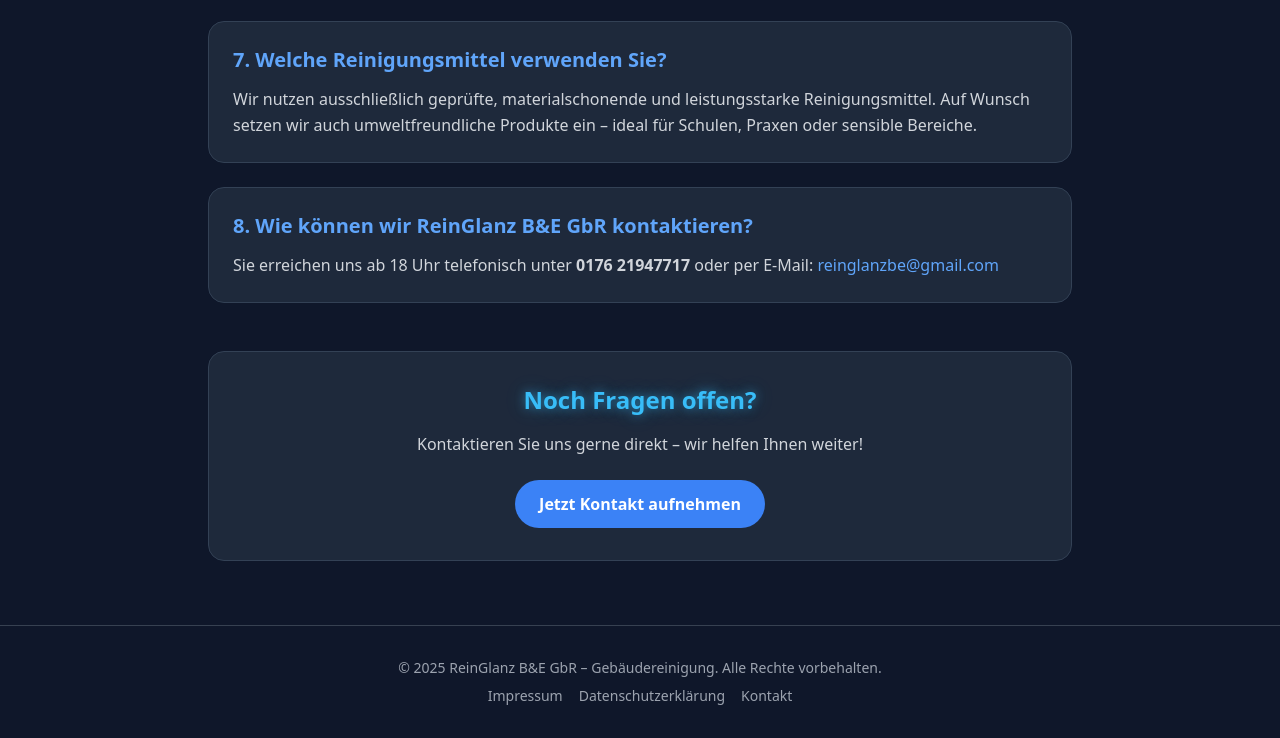
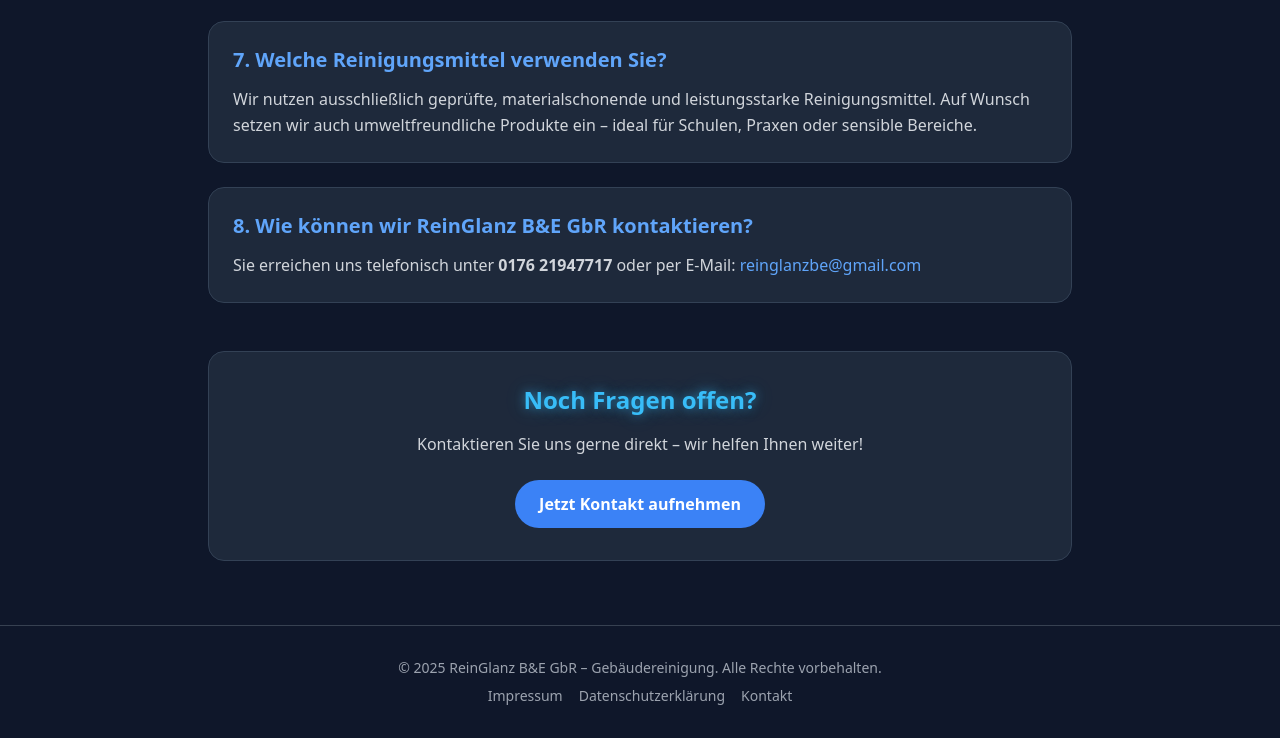
Before and after one commit to Mousasow1907/ReinGlanz-Website-, a website: page faq.html in a window 1280 px wide. Shown: the part 1395-2133 px from the top of the page. Drawn offline with nearby package versions, Linux system fonts and the light colour scheme.

Commit message:
Updated faq.html

```diff
--- a/faq.html
+++ b/faq.html
@@ -111,7 +111,7 @@
         <div class="card dark:bg-gray-800 p-6">
           <h2 class="text-xl font-bold text-blue-400 mb-3">8. Wie können wir ReinGlanz B&E GbR kontaktieren?</h2>
           <p class="text-gray-300 dark:text-gray-300 leading-relaxed">
-            Sie erreichen uns ab 18 Uhr telefonisch unter <strong>0176 21947717</strong> oder per E-Mail: <a href="mailto:reinglanzbe@gmail.com" class="text-blue-400 hover:underline">reinglanzbe@gmail.com</a>
+            Sie erreichen uns telefonisch unter <strong>0176 21947717</strong> oder per E-Mail: <a href="mailto:reinglanzbe@gmail.com" class="text-blue-400 hover:underline">reinglanzbe@gmail.com</a>
           </p>
         </div>
       </div>
```
